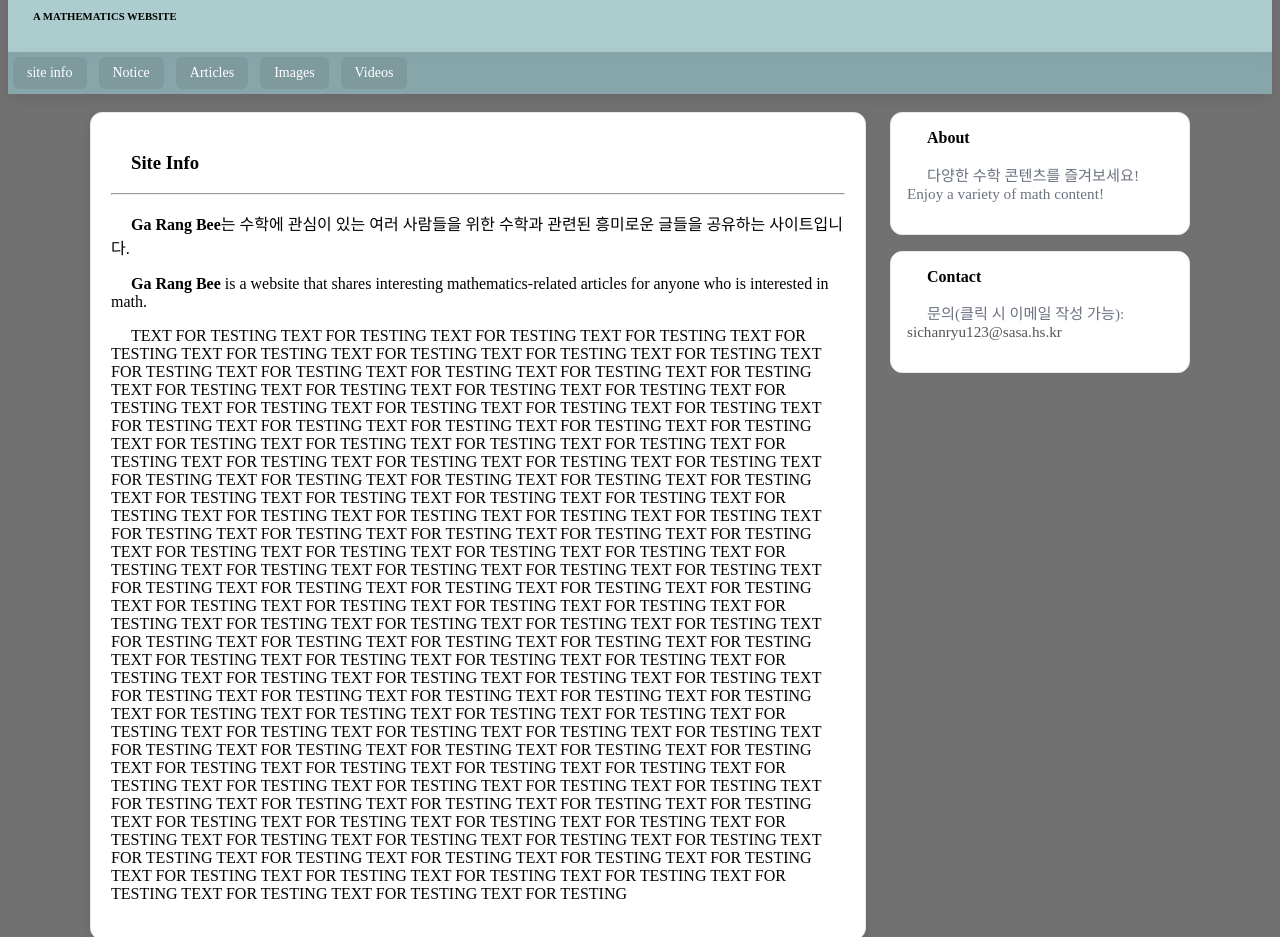
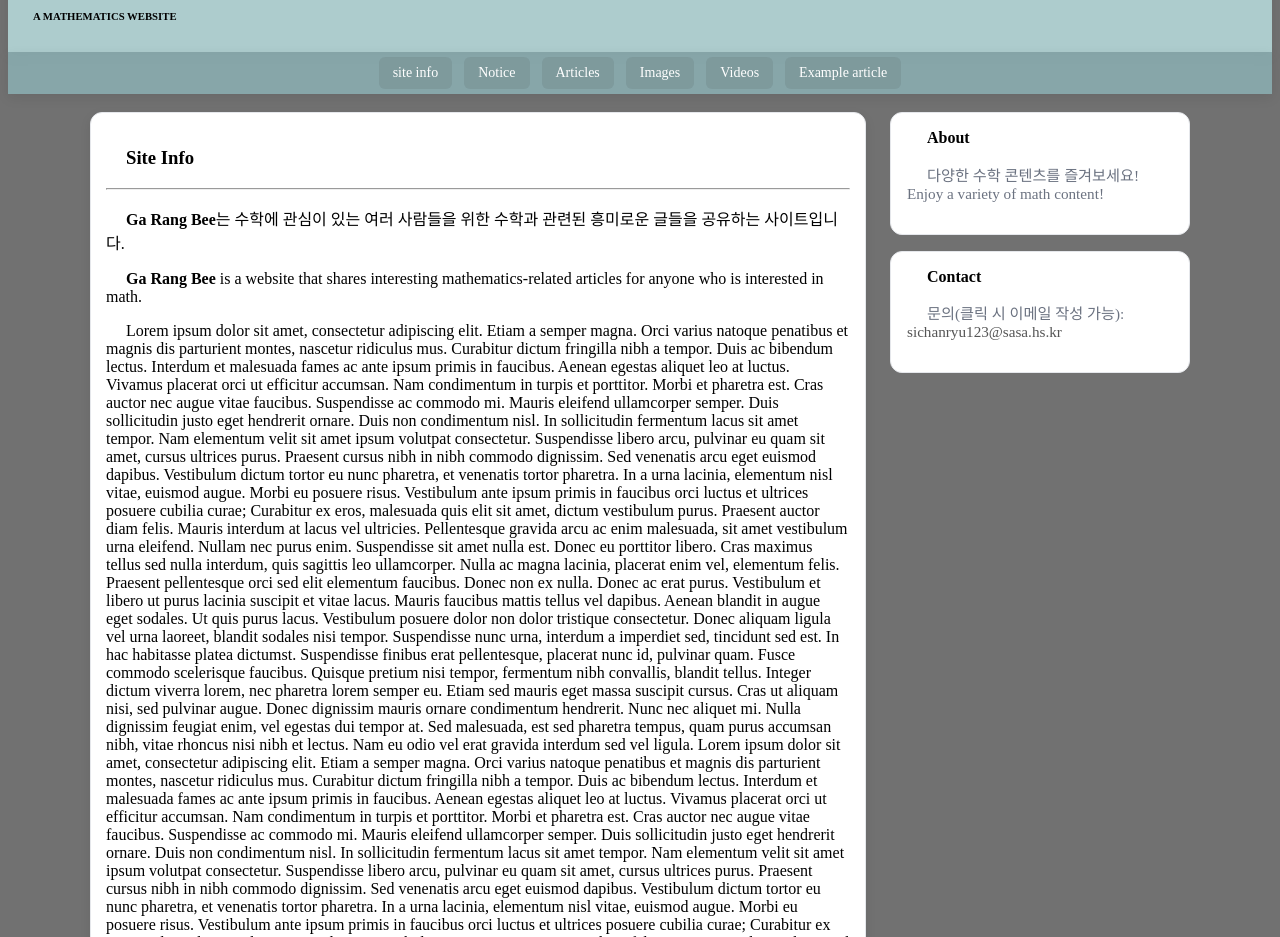
Before and after one commit to jipgagoshipdajaebal/mathWebsite, a plain HTML site: page index.html in a window 1280 px wide. Shown: the part 86-1023 px from the top of the page. Drawn offline with Linux system fonts and the light colour scheme.

Commit message:
상단바 버튼 위치 수정

```diff
--- a/index.html
+++ b/index.html
@@ -21,6 +21,7 @@
           <li><a href="notMade.html" class="nav-btn">Articles</a></li>
           <li><a href="notMade.html" class="nav-btn">Images</a></li>
           <li><a href="notMade.html" class="nav-btn">Videos</a></li>
+          <li><a href="notMade.html" class="nav-btn">Example article</a></li>
         </ul>
       </nav>
     </div>
@@ -41,26 +42,24 @@
            <strong>Ga Rang Bee</strong> is a website that shares interesting mathematics-related articles for anyone who is interested in math.
         </p>
         <p>
-          TEXT FOR TESTING TEXT FOR TESTING TEXT FOR TESTING TEXT FOR TESTING TEXT FOR TESTING TEXT FOR TESTING
-          TEXT FOR TESTING TEXT FOR TESTING TEXT FOR TESTING TEXT FOR TESTING TEXT FOR TESTING TEXT FOR TESTING TEXT FOR TESTING
-          TEXT FOR TESTING TEXT FOR TESTING TEXT FOR TESTING TEXT FOR TESTING TEXT FOR TESTING TEXT FOR TESTING TEXT FOR TESTING
-          TEXT FOR TESTING TEXT FOR TESTING TEXT FOR TESTING TEXT FOR TESTING TEXT FOR TESTING TEXT FOR TESTING
-          TEXT FOR TESTING TEXT FOR TESTING TEXT FOR TESTING TEXT FOR TESTING TEXT FOR TESTING TEXT FOR TESTING
-          TEXT FOR TESTING TEXT FOR TESTING TEXT FOR TESTING TEXT FOR TESTING TEXT FOR TESTING TEXT FOR TESTING TEXT FOR TESTING TEXT FOR TESTING TEXT FOR TESTING TEXT FOR TESTING
-          TEXT FOR TESTING TEXT FOR TESTING TEXT FOR TESTING TEXT FOR TESTING TEXT FOR TESTING TEXT FOR TESTING TEXT FOR TESTING TEXT FOR TESTING TEXT FOR TESTING
-          TEXT FOR TESTING TEXT FOR TESTING TEXT FOR TESTING TEXT FOR TESTING TEXT FOR TESTING TEXT FOR TESTING TEXT FOR TESTING
-          TEXT FOR TESTING TEXT FOR TESTING TEXT FOR TESTING TEXT FOR TESTING TEXT FOR TESTING TEXT FOR TESTING TEXT FOR TESTING TEXT FOR TESTING
-          TEXT FOR TESTING TEXT FOR TESTING TEXT FOR TESTING TEXT FOR TESTING TEXT FOR TESTING TEXT FOR TESTING TEXT FOR TESTING
-          TEXT FOR TESTING TEXT FOR TESTING TEXT FOR TESTING TEXT FOR TESTING TEXT FOR TESTING TEXT FOR TESTING TEXT FOR TESTING TEXT FOR TESTING TEXT FOR TESTING
-          TEXT FOR TESTING TEXT FOR TESTING TEXT FOR TESTING
-          TEXT FOR TESTING TEXT FOR TESTING TEXT FOR TESTING TEXT FOR TESTING TEXT FOR TESTING TEXT FOR TESTING
-          TEXT FOR TESTING TEXT FOR TESTING TEXT FOR TESTING TEXT FOR TESTING TEXT FOR TESTING TEXT FOR TESTING TEXT FOR TESTING TEXT FOR TESTING TEXT FOR TESTING TEXT FOR TESTING TEXT FOR TESTING
-          TEXT FOR TESTING TEXT FOR TESTING TEXT FOR TESTING TEXT FOR TESTING TEXT FOR TESTING TEXT FOR TESTING TEXT FOR TESTING TEXT FOR TESTING
-          TEXT FOR TESTING TEXT FOR TESTING TEXT FOR TESTING TEXT FOR TESTING TEXT FOR TESTING TEXT FOR TESTING TEXT FOR TESTING TEXT FOR TESTING TEXT FOR TESTING TEXT FOR TESTING
-          TEXT FOR TESTING TEXT FOR TESTING TEXT FOR TESTING TEXT FOR TESTING TEXT FOR TESTING TEXT FOR TESTING TEXT FOR TESTING
-          TEXT FOR TESTING TEXT FOR TESTING TEXT FOR TESTING TEXT FOR TESTING TEXT FOR TESTING TEXT FOR TESTING TEXT FOR TESTING
-          TEXT FOR TESTING TEXT FOR TESTING TEXT FOR TESTING TEXT FOR TESTING TEXT FOR TESTING TEXT FOR TESTING TEXT FOR TESTING
-          TEXT FOR TESTING TEXT FOR TESTING TEXT FOR TESTING TEXT FOR TESTING TEXT FOR TESTING TEXT FOR TESTING TEXT FOR TESTING
+          Lorem ipsum dolor sit amet, consectetur adipiscing elit. Etiam a semper magna. Orci varius natoque penatibus et magnis dis parturient montes, nascetur ridiculus mus. Curabitur dictum fringilla nibh a tempor. Duis ac bibendum lectus. Interdum et malesuada fames ac ante ipsum primis in faucibus. Aenean egestas aliquet leo at luctus. Vivamus placerat orci ut efficitur accumsan. Nam condimentum in turpis et porttitor. Morbi et pharetra est. Cras auctor nec augue vitae faucibus.
+
+Suspendisse ac commodo mi. Mauris eleifend ullamcorper semper. Duis sollicitudin justo eget hendrerit ornare. Duis non condimentum nisl. In sollicitudin fermentum lacus sit amet tempor. Nam elementum velit sit amet ipsum volutpat consectetur. Suspendisse libero arcu, pulvinar eu quam sit amet, cursus ultrices purus. Praesent cursus nibh in nibh commodo dignissim. Sed venenatis arcu eget euismod dapibus. Vestibulum dictum tortor eu nunc pharetra, et venenatis tortor pharetra. In a urna lacinia, elementum nisl vitae, euismod augue.
+
+Morbi eu posuere risus. Vestibulum ante ipsum primis in faucibus orci luctus et ultrices posuere cubilia curae; Curabitur ex eros, malesuada quis elit sit amet, dictum vestibulum purus. Praesent auctor diam felis. Mauris interdum at lacus vel ultricies. Pellentesque gravida arcu ac enim malesuada, sit amet vestibulum urna eleifend. Nullam nec purus enim. Suspendisse sit amet nulla est. Donec eu porttitor libero. Cras maximus tellus sed nulla interdum, quis sagittis leo ullamcorper. Nulla ac magna lacinia, placerat enim vel, elementum felis.
+
+Praesent pellentesque orci sed elit elementum faucibus. Donec non ex nulla. Donec ac erat purus. Vestibulum et libero ut purus lacinia suscipit et vitae lacus. Mauris faucibus mattis tellus vel dapibus. Aenean blandit in augue eget sodales. Ut quis purus lacus. Vestibulum posuere dolor non dolor tristique consectetur. Donec aliquam ligula vel urna laoreet, blandit sodales nisi tempor. Suspendisse nunc urna, interdum a imperdiet sed, tincidunt sed est. In hac habitasse platea dictumst. Suspendisse finibus erat pellentesque, placerat nunc id, pulvinar quam. Fusce commodo scelerisque faucibus.
+
+Quisque pretium nisi tempor, fermentum nibh convallis, blandit tellus. Integer dictum viverra lorem, nec pharetra lorem semper eu. Etiam sed mauris eget massa suscipit cursus. Cras ut aliquam nisi, sed pulvinar augue. Donec dignissim mauris ornare condimentum hendrerit. Nunc nec aliquet mi. Nulla dignissim feugiat enim, vel egestas dui tempor at. Sed malesuada, est sed pharetra tempus, quam purus accumsan nibh, vitae rhoncus nisi nibh et lectus. Nam eu odio vel erat gravida interdum sed vel ligula.
+Lorem ipsum dolor sit amet, consectetur adipiscing elit. Etiam a semper magna. Orci varius natoque penatibus et magnis dis parturient montes, nascetur ridiculus mus. Curabitur dictum fringilla nibh a tempor. Duis ac bibendum lectus. Interdum et malesuada fames ac ante ipsum primis in faucibus. Aenean egestas aliquet leo at luctus. Vivamus placerat orci ut efficitur accumsan. Nam condimentum in turpis et porttitor. Morbi et pharetra est. Cras auctor nec augue vitae faucibus.
+
+Suspendisse ac commodo mi. Mauris eleifend ullamcorper semper. Duis sollicitudin justo eget hendrerit ornare. Duis non condimentum nisl. In sollicitudin fermentum lacus sit amet tempor. Nam elementum velit sit amet ipsum volutpat consectetur. Suspendisse libero arcu, pulvinar eu quam sit amet, cursus ultrices purus. Praesent cursus nibh in nibh commodo dignissim. Sed venenatis arcu eget euismod dapibus. Vestibulum dictum tortor eu nunc pharetra, et venenatis tortor pharetra. In a urna lacinia, elementum nisl vitae, euismod augue.
+
+Morbi eu posuere risus. Vestibulum ante ipsum primis in faucibus orci luctus et ultrices posuere cubilia curae; Curabitur ex eros, malesuada quis elit sit amet, dictum vestibulum purus. Praesent auctor diam felis. Mauris interdum at lacus vel ultricies. Pellentesque gravida arcu ac enim malesuada, sit amet vestibulum urna eleifend. Nullam nec purus enim. Suspendisse sit amet nulla est. Donec eu porttitor libero. Cras maximus tellus sed nulla interdum, quis sagittis leo ullamcorper. Nulla ac magna lacinia, placerat enim vel, elementum felis.
+
+Praesent pellentesque orci sed elit elementum faucibus. Donec non ex nulla. Donec ac erat purus. Vestibulum et libero ut purus lacinia suscipit et vitae lacus. Mauris faucibus mattis tellus vel dapibus. Aenean blandit in augue eget sodales. Ut quis purus lacus. Vestibulum posuere dolor non dolor tristique consectetur. Donec aliquam ligula vel urna laoreet, blandit sodales nisi tempor. Suspendisse nunc urna, interdum a imperdiet sed, tincidunt sed est. In hac habitasse platea dictumst. Suspendisse finibus erat pellentesque, placerat nunc id, pulvinar quam. Fusce commodo scelerisque faucibus.
+
+Quisque pretium nisi tempor, fermentum nibh convallis, blandit tellus. Integer dictum viverra lorem, nec pharetra lorem semper eu. Etiam sed mauris eget massa suscipit cursus. Cras ut aliquam nisi, sed pulvinar augue. Donec dignissim mauris ornare condimentum hendrerit. Nunc nec aliquet mi. Nulla dignissim feugiat enim, vel egestas dui tempor at. Sed malesuada, est sed pharetra tempus, quam purus accumsan nibh, vitae rhoncus nisi nibh et lectus. Nam eu odio vel erat gravida interdum sed vel ligula.
         </p>
       </article>
       <!-- 필요 시 본문 섹션을 더 넣어도 됩니다 -->
@@ -92,7 +91,7 @@
   </div>
 
   <footer>
-    <address>본 페이지는 수학3 창의적인 작품 만들기 수행평가를 목적으로 첫 번째 페이지만 만들어진 웹페이지임을 알립니다</address>
+    <address>본 페이지는 수학3 창의적인 작품 만들기 수행평가를 목적으로 일부 페이지만 만들어진 웹페이지이며 소개글에 있는 대로 기능하지 않을 수 있다는 점을 알립니다.</address>
   </footer>
 </body>
 </html>
--- a/style.css
+++ b/style.css
@@ -23,6 +23,8 @@ h1, h2, h3, h4, h5, h6 {
     display: flex;
     gap: 12px;
     align-items: center;
+    flex-wrap: wrap;          /* ✅ 줄바꿈 허용 */
+    justify-content: center;  /* (선택) 가운데 정렬 */
 }
 
 .navigationBar a{
@@ -76,7 +78,7 @@ main article {
   background-color: #ffffff;
   border: 1px solid #e5e7eb;
   border-radius: 12px;
-  padding: 20px;
+  padding: 15px;
 }
 
 /* 사이드바 영역 */
```
